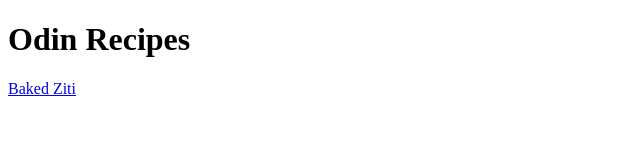
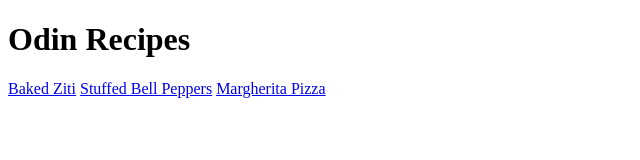
Before and after one commit to barcag07/Odin-Recipes-3-Abandoned, a plain HTML site: page index.html in a window 1280 px wide. Shown: the whole page, without its empty margins (0-640 px from the left). Drawn offline with Linux system fonts and the light colour scheme.

Commit message:
Add margherita pizza link to home page

```diff
--- a/index.html
+++ b/index.html
@@ -8,5 +8,7 @@
     <body>
         <h1>Odin Recipes</h1>
         <a href="./recipes/baked-ziti.html">Baked Ziti</a>
+        <a href="./recipes/stuffed-bell-peppers.html">Stuffed Bell Peppers</a>
+        <a href="./recipes/margherita-pizza.html">Margherita Pizza</a>
     </body>
 </html>
```
